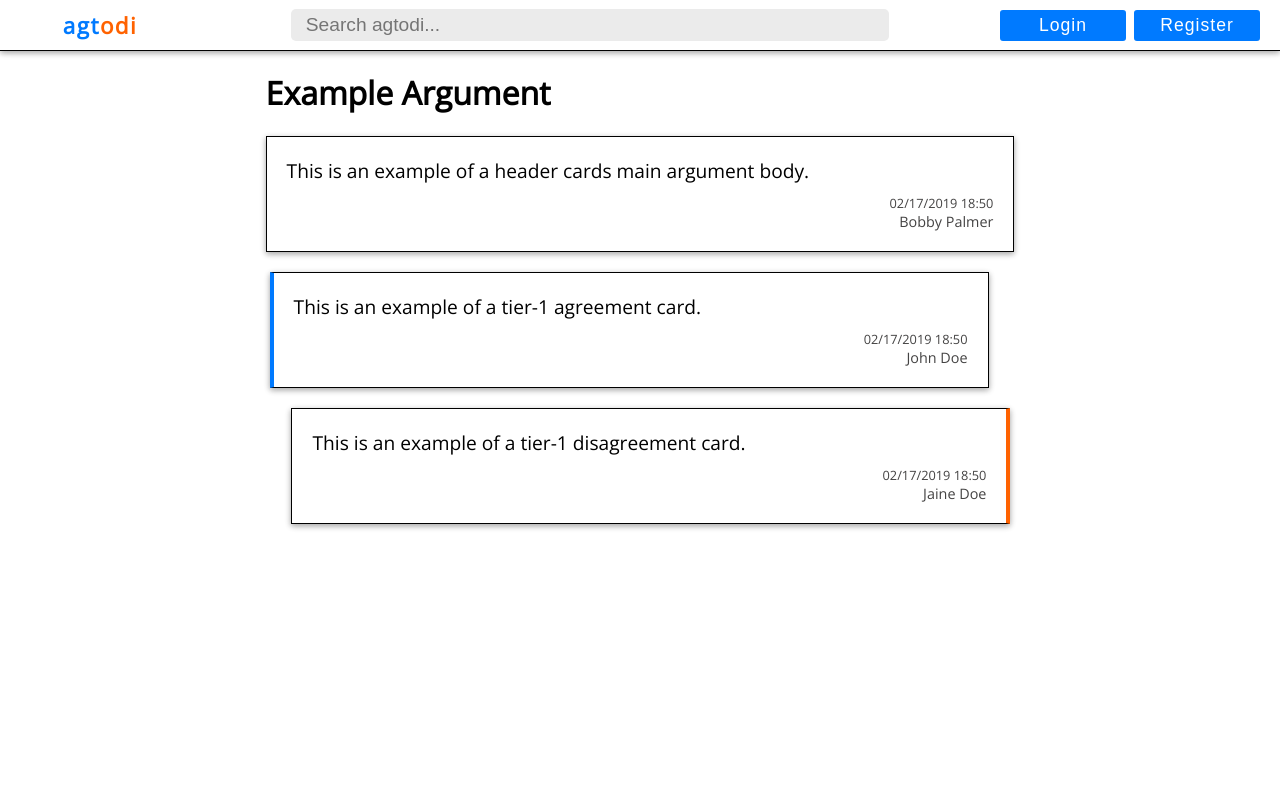
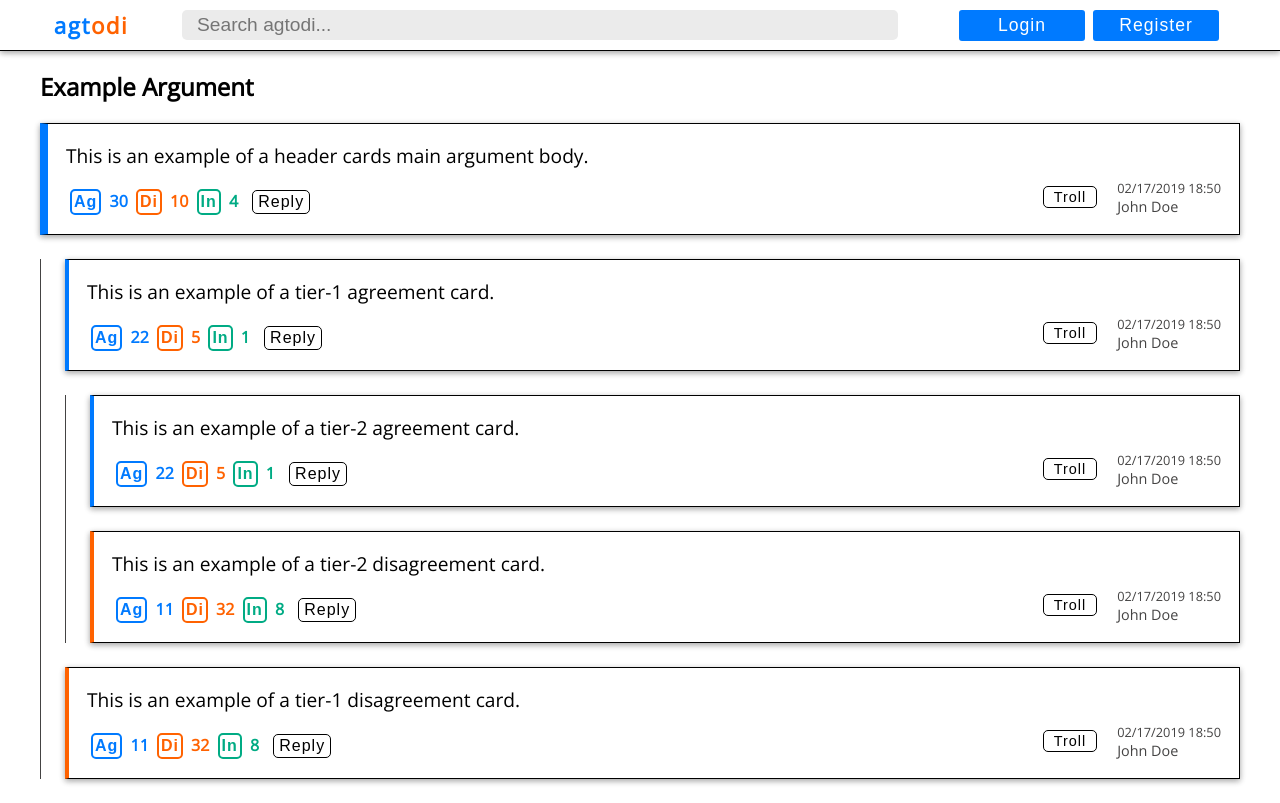
Before and after one commit to of20thmaine/450-Final, a PHP site: page / in a window 1280 px wide. Before the commit the page ends 529 px from the top, so only its background shows below. Run offline with PHP 8.4, Linux system fonts and the light colour scheme.

Commit message:
Static UI Update

```diff
--- a/Front-End/css/app.css
+++ b/Front-End/css/app.css
@@ -15,6 +15,18 @@ a {
       text-decoration: none;
 }
 
+ul {
+      margin: 0;
+      padding: 0;
+      list-style: none;
+}
+
+ul li {
+      margin: 0;
+      padding: 0;
+      display: inline;
+}
+
 /*
 * Top-Navigation Styling:
 */
@@ -23,9 +35,10 @@ a {
             position: fixed;
             top: 0;
             z-index: 1;
+            background-color: white;
             width: 100%;
             height: 50px;
-            grid-template-columns: 200px 1fr 300px;
+            grid-template-columns: auto 150px minmax(min-content, 800px) 350px auto;
             grid-auto-rows: auto;
             grid-gap: 1em;
             align-items: center;
@@ -35,15 +48,15 @@ a {
       }
 
       .topnav-left {
-            grid-column: 1;
+            grid-column: 2;
       }
 
       .topnav-search {
-            grid-column: 2;
+            grid-column: 3;
       }
 
       .topnav-right {
-            grid-column: 3;
+            grid-column: 4;
             display: inline-block;
       }
 
@@ -65,8 +78,8 @@ a {
       }
 
       .topnav-search input[type=text] {
-            width: 80%;
-            padding: 5px 0 5px 15px;
+            width: 100%;
+            padding: 4px 0 4px 15px;
             border: none;
             border-radius: 5px;
             font-size: 1.2em;
@@ -97,7 +110,7 @@ a {
 */
 .content {
       display: grid;
-      grid-template-columns: 1fr 3fr 1fr;
+      grid-template-columns:auto minmax(min-content, 1200px) auto;
       grid-auto-rows: auto;
       grid-gap: 1em;
       margin-top: 50px;
@@ -123,38 +136,127 @@ a {
 
 }
 
+.card-area {
+
+}
+
 .card {
       border: #000000 1px solid;
-      padding: 20px;
-      margin-bottom: 20px;
+      padding: 18px;
+      margin-bottom: 24px;
       box-shadow: 0 2px 6px rgba(0,0,0,0.16), 0 2px 6px rgba(0,0,0,0.23);
 }
 
-.card-footer  {
-      margin-top: 10px;
-      text-align: right;
+.header-card {
+      border-left: #007aff 8px solid;
 }
 
 .agree-card {
       border-left: #007aff 4px solid;
-      float: left;
-      margin-left: 4px;
 }
 
 .disagree-card {
-      border-right: #ff6200 4px solid;
-      float: right;
-      margin-right: 4px;
+      border-left: #ff6200 4px solid;
 }
 
-.t1 {
-      width: 90%;
+.insight-card {
+      border-left: #00AB84 4px solid;
 }
 
+.tier {
+      border-left: #444343 1px solid;
+      padding-left: 24px;
+}
 
+      /* Card Footer */
+      .card-footer  {
+            display: grid;
+            width: 100%;
+            margin-top: 10px;
+            grid-template-columns: auto auto min-content min-content;
+            grid-gap: 0;
+            align-items: center;
+      }
 
+      .footer-left {
+            grid-column: 1;
+            padding-top: 10px;
+      }
 
+      .tr-but {
+            grid-column: 3;
+      }
 
+      .footer-right {
+            grid-column: 4;
+      }
+
+      .foot-button {
+            background-color: white;
+            border-radius: 5px;
+            color: #ffffff;
+            text-decoration: none;
+            font-size: 1.0em;
+            font-weight: 700;
+            letter-spacing: 1px;
+            padding: 2px;
+            margin: 0 4px 0 4px;
+      }
+
+      .ag-but {
+            border: #007aff 2px solid;
+            color: #007aff;
+      }
+
+      .di-but {
+            border: #ff6200 2px solid;
+            color: #ff6200;
+      }
+
+      .in-but {
+            border: #00AB84 2px solid;
+            color: #00AB84;
+      }
+
+      .reply {
+            margin-left: 10px;
+            padding: 2px 5px 2px 5px;
+            border: black 1px solid;
+            color: black;
+            font-weight: 500;
+      }
+
+      .tr-but {
+            margin-right: 20px;
+            padding: 2px 10px 2px 10px;
+            border: black 1px solid;
+            color: black;
+            font-size: 0.9em;
+            font-weight: 400;
+      }
+
+      .ag-but:hover {
+            background-color: #007aff;
+            color: white;
+      }
+
+      .di-but:hover {
+            background-color: #ff6200;
+            color: white;
+      }
+
+      .in-but:hover {
+            background-color:#00AB84;
+            color: white;
+      }
+
+      .count {
+            display: inline-block;
+            font-size: 1.0em;
+            font-weight: 700;
+            margin: 0;
+            padding: 0;
+      }
 
       /* Card Text: */
       .card p {
@@ -163,6 +265,7 @@ a {
       }
 
       .card-footer p {
+            white-space: nowrap;
             color: #444343;
       }
 
@@ -177,6 +280,19 @@ a {
 
       .card-author {
             font-size: 0.9em;
+            color: #444343;
+      }
+
+      .ags {
+            color: #007aff;
+      }
+
+      .dis {
+            color: #ff6200;
+      }
+
+      .ins {
+            color: #00AB84;
       }
 
 
--- a/Front-End/index.html
+++ b/Front-End/index.html
@@ -7,9 +7,7 @@
             <link rel="stylesheet" href="https://maxcdn.bootstrapcdn.com/font-awesome/4.7.0/css/font-awesome.min.css"/>
             <link rel="stylesheet" href="./css/app.css">
       </head>
-
       <body>
-
             <div class="topnav">
                   <div class="topnav-left">
                         <a href=""><p id="logo-l">agt</p><p id="logo-r">odi</p></a>
@@ -22,44 +20,126 @@
                         <button>Register</button>
                   </div>
             </div>
+            <div class="content">
 
-            <div class="content">
                   <div class="sidemenu">
 
                   </div>
+
                   <div class="argument">
                         <div class="argument-header">
-                              <h1>Example Argument</h1>
+                              <h2>Example Argument</h2>
                         </div>
                         <div class="card-area">
                               <div class="card header-card">
                                     <p class="card-body">This is an example of a header cards main argument body.</p>
-                                    <div class="card-footer"</div>
-                                          <p class="card-datetime">02/17/2019 18:50</p>
-                                          <a href=""><p class="card-author">Bobby Palmer</p></a>
+                                    <div class="card-footer">
+                                          <div class="footer-left">
+                                                <button class="foot-button ag-but">Ag</button>
+                                                <div class="count ags">30</div>
+                                                <button class="foot-button di-but">Di</button>
+                                                <div class="count dis">10</div>
+                                                <button class="foot-button in-but">In</button>
+                                                <div class="count ins">4</div>
+                                                <button class="foot-button reply">Reply</button>
+                                          </div>
+                                          <button class="foot-button tr-but">Troll</button>
+                                          <div class="footer-right">
+                                                <p class="card-datetime">02/17/2019 18:50</p>
+                                                <a href="" class="card-author">John Doe</a>
+                                          </div>
                                     </div>
                               </div>
-                              <div class="card agree-card t1">
-                                    <p class="card-body">This is an example of a tier-1 agreement card.</p>
-                                    <div class="card-footer"</div>
-                                          <p class="card-datetime">02/17/2019 18:50</p>
-                                          <a href=""><p class="card-author">John Doe</p></a>
+                              <div class="tier">
+                                    <div class="card agree-card">
+                                          <p class="card-body">This is an example of a tier-1 agreement card.</p>
+                                          <div class="card-footer">
+                                                <div class="footer-left">
+                                                      <button class="foot-button ag-but">Ag</button>
+                                                      <div class="count ags">22</div>
+                                                      <button class="foot-button di-but">Di</button>
+                                                      <div class="count dis">5</div>
+                                                      <button class="foot-button in-but">In</button>
+                                                      <div class="count ins">1</div>
+                                                      <button class="foot-button reply">Reply</button>
+                                                </div>
+                                                <button class="foot-button tr-but">Troll</button>
+                                                <div class="footer-right">
+                                                      <p class="card-datetime">02/17/2019 18:50</p>
+                                                      <a href="" class="card-author">John Doe</a>
+                                                </div>
+                                          </div>
                                     </div>
-                              </div>
-                              <div class="card disagree-card t1">
-                                    <p class="card-body">This is an example of a tier-1 disagreement card.</p>
-                                    <div class="card-footer"</div>
-                                          <p class="card-datetime">02/17/2019 18:50</p>
-                                          <a href=""><p class="card-author">Jaine Doe</p></a>
+
+                                    <div class="tier">
+                                          <div class="card agree-card">
+                                                <p class="card-body">This is an example of a tier-2 agreement card.</p>
+                                                <div class="card-footer">
+                                                      <div class="footer-left">
+                                                            <button class="foot-button ag-but">Ag</button>
+                                                            <div class="count ags">22</div>
+                                                            <button class="foot-button di-but">Di</button>
+                                                            <div class="count dis">5</div>
+                                                            <button class="foot-button in-but">In</button>
+                                                            <div class="count ins">1</div>
+                                                            <button class="foot-button reply">Reply</button>
+                                                      </div>
+                                                      <button class="foot-button tr-but">Troll</button>
+                                                      <div class="footer-right">
+                                                            <p class="card-datetime">02/17/2019 18:50</p>
+                                                            <a href="" class="card-author">John Doe</a>
+                                                      </div>
+                                                </div>
+                                          </div>
+                                          <div class="card disagree-card">
+                                                <p class="card-body">This is an example of a tier-2 disagreement card.</p>
+                                                <div class="card-footer">
+                                                      <div class="footer-left">
+                                                            <button class="foot-button ag-but">Ag</button>
+                                                            <div class="count ags">11</div>
+                                                            <button class="foot-button di-but">Di</button>
+                                                            <div class="count dis">32</div>
+                                                            <button class="foot-button in-but">In</button>
+                                                            <div class="count ins">8</div>
+                                                            <button class="foot-button reply">Reply</button>
+                                                      </div>
+                                                      <button class="foot-button tr-but">Troll</button>
+                                                      <div class="footer-right">
+                                                            <p class="card-datetime">02/17/2019 18:50</p>
+                                                            <a href="" class="card-author">John Doe</a>
+                                                      </div>
+                                                </div>
+                                          </div>
+                                    </div>
+
+                                    <div class="card disagree-card">
+                                          <p class="card-body">This is an example of a tier-1 disagreement card.</p>
+                                          <div class="card-footer">
+                                                <div class="footer-left">
+                                                      <button class="foot-button ag-but">Ag</button>
+                                                      <div class="count ags">11</div>
+                                                      <button class="foot-button di-but">Di</button>
+                                                      <div class="count dis">32</div>
+                                                      <button class="foot-button in-but">In</button>
+                                                      <div class="count ins">8</div>
+                                                      <button class="foot-button reply">Reply</button>
+                                                </div>
+                                                <button class="foot-button tr-but">Troll</button>
+                                                <div class="footer-right">
+                                                      <p class="card-datetime">02/17/2019 18:50</p>
+                                                      <a href="" class="card-author">John Doe</a>
+                                                </div>
+                                          </div>
                                     </div>
                               </div>
                         </div>
                   </div>
+
                   <div class="right-area">
 
                   </div>
+
             </div>
-
             <script type="text/javascript" src="./js/app.js"></script>
       </body>
 </html>
```
